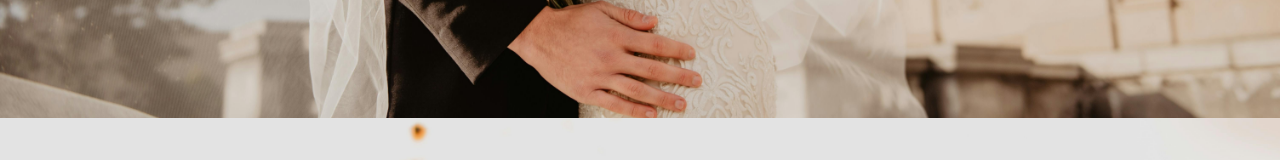
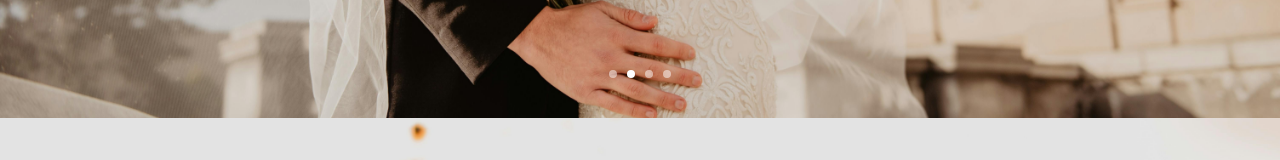
Before and after one commit to VictorySpecificationII/flowersbythebed-photography, a React (Vite) app: page / in a window 1280 px wide. Shown: the part 770-930 px from the top of the page. Built offline with nearby package versions, Linux system fonts and the light colour scheme.

Commit message:
added dots under the arrow for visual indication of amount of pics

```diff
--- a/src/modules/Home.jsx
+++ b/src/modules/Home.jsx
@@ -66,10 +66,10 @@ const Home = () => {
       <div
         style={{
           position: "absolute",
-          bottom: "120px",           // higher from bottom
+          bottom: "120px",
           left: "50%",
           transform: "translateX(-50%)",
-          fontSize: "3rem",         // bigger arrow
+          fontSize: "3rem",
           color: "white",
           animation: "jump 1s infinite alternate",
           zIndex: 3,
@@ -80,6 +80,32 @@ const Home = () => {
         }
       >
         ↓
+      </div>
+
+      {/* Image dots */}
+      <div
+        style={{
+          position: "absolute",
+          bottom: "40px", // slightly below the arrow
+          left: "50%",
+          transform: "translateX(-50%)",
+          display: "flex",
+          gap: "10px",
+          zIndex: 3,
+        }}
+      >
+        {images.map((_, idx) => (
+          <div
+            key={idx}
+            style={{
+              width: "8px",
+              height: "8px",
+              borderRadius: "50%",
+              backgroundColor: idx === current ? "white" : "rgba(255,255,255,0.5)",
+              transition: "background-color 0.3s",
+            }}
+          />
+        ))}
       </div>
 
       {/* Keyframes for jump animation */}
```
